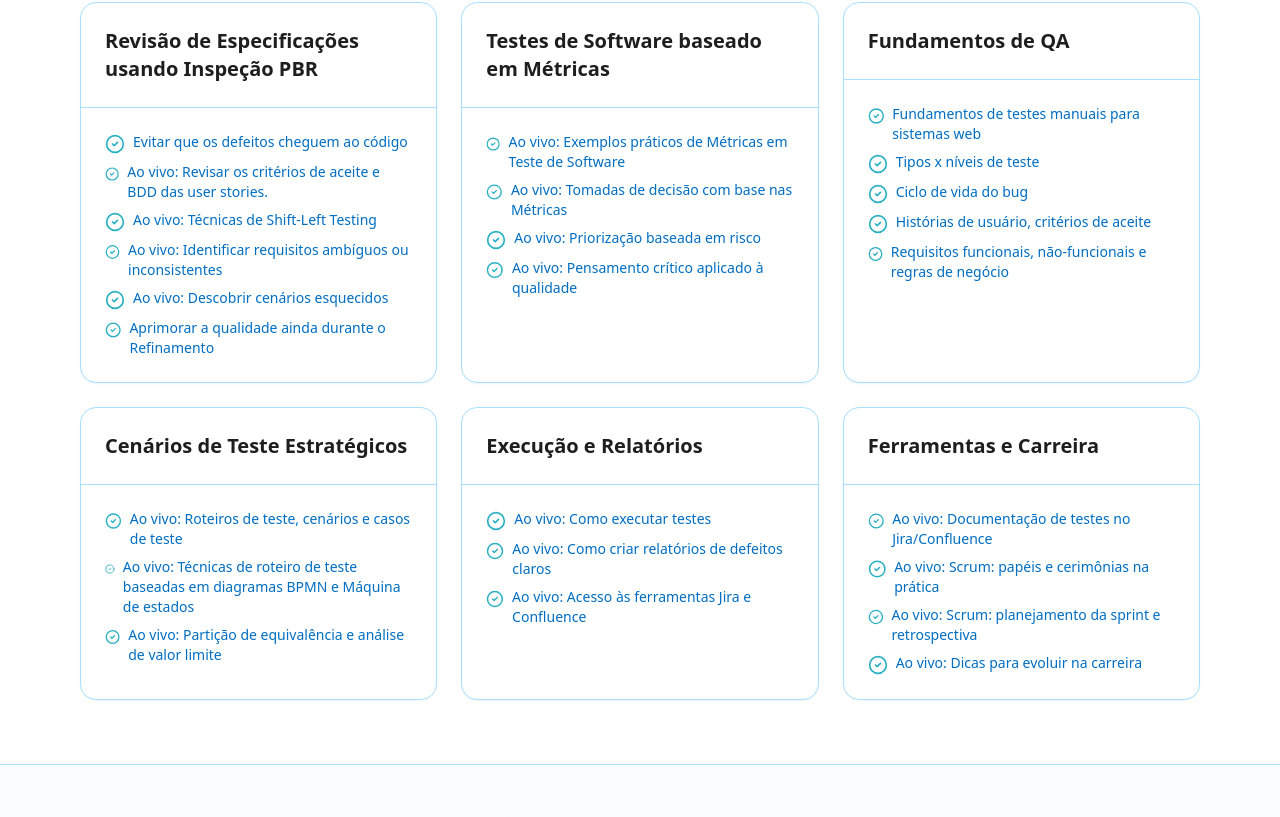
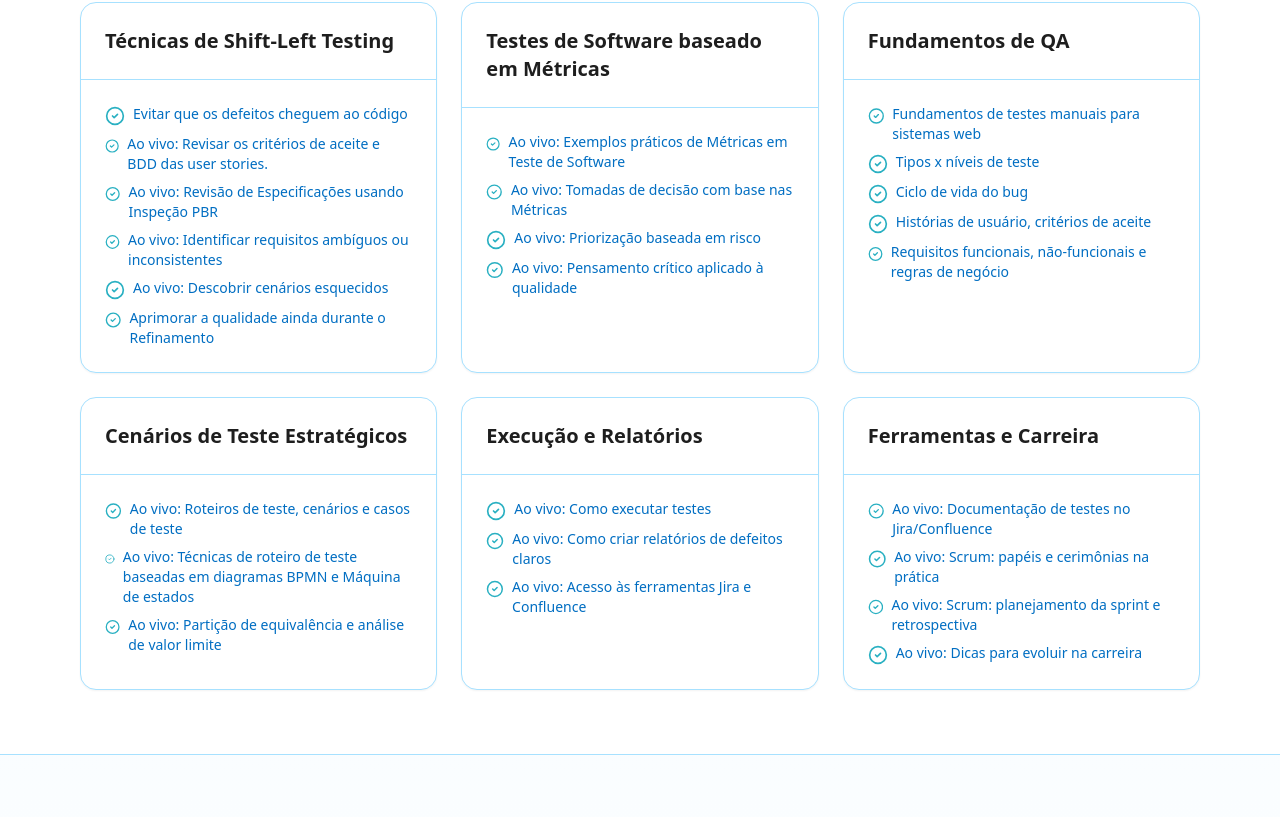
Before and after one commit to carolsprak/cursos, a React (Vite) app: page / in a window 1280 px wide. Shown: the part 1170-1987 px from the top of the page. Built offline with nearby package versions, Linux system fonts and the light colour scheme.

Commit message:
Update ModuleItem title and topics for clarity

```diff
--- a/src/App.jsx
+++ b/src/App.jsx
@@ -196,10 +196,10 @@ export default function LandingCursoTesteBasico() {
 
           <div className="grid md:grid-cols-2 lg:grid-cols-3 gap-6 mt-8">
 
-            <ModuleItem title="Revisão de Especificações usando Inspeção PBR" topics={[
+            <ModuleItem title="Técnicas de Shift-Left Testing" topics={[
               "Evitar que os defeitos cheguem ao código",
               "Ao vivo: Revisar os critérios de aceite e BDD das user stories.",
-              "Ao vivo: Técnicas de Shift-Left Testing",
+              "Ao vivo: Revisão de Especificações usando Inspeção PBR",
               "Ao vivo: Identificar requisitos ambíguos ou inconsistentes",
               "Ao vivo: Descobrir cenários esquecidos",
               "Aprimorar a qualidade ainda durante o Refinamento",
```
